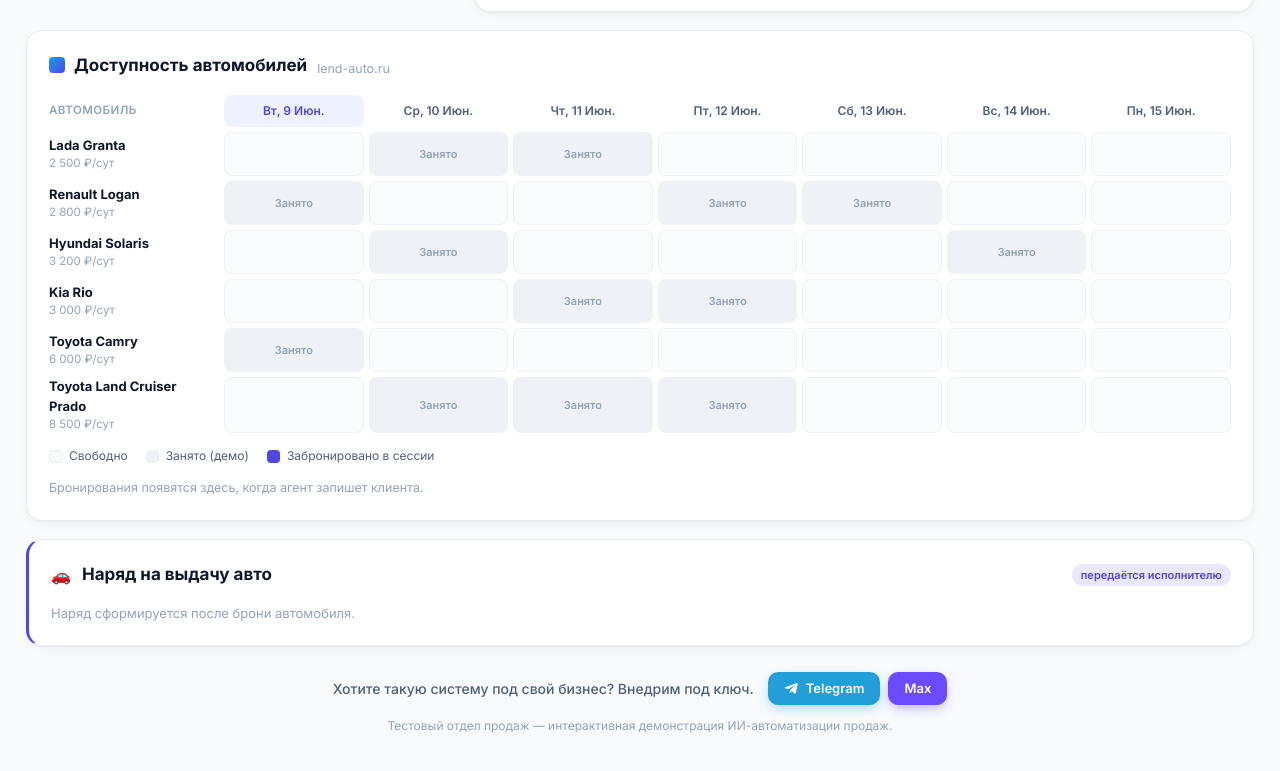
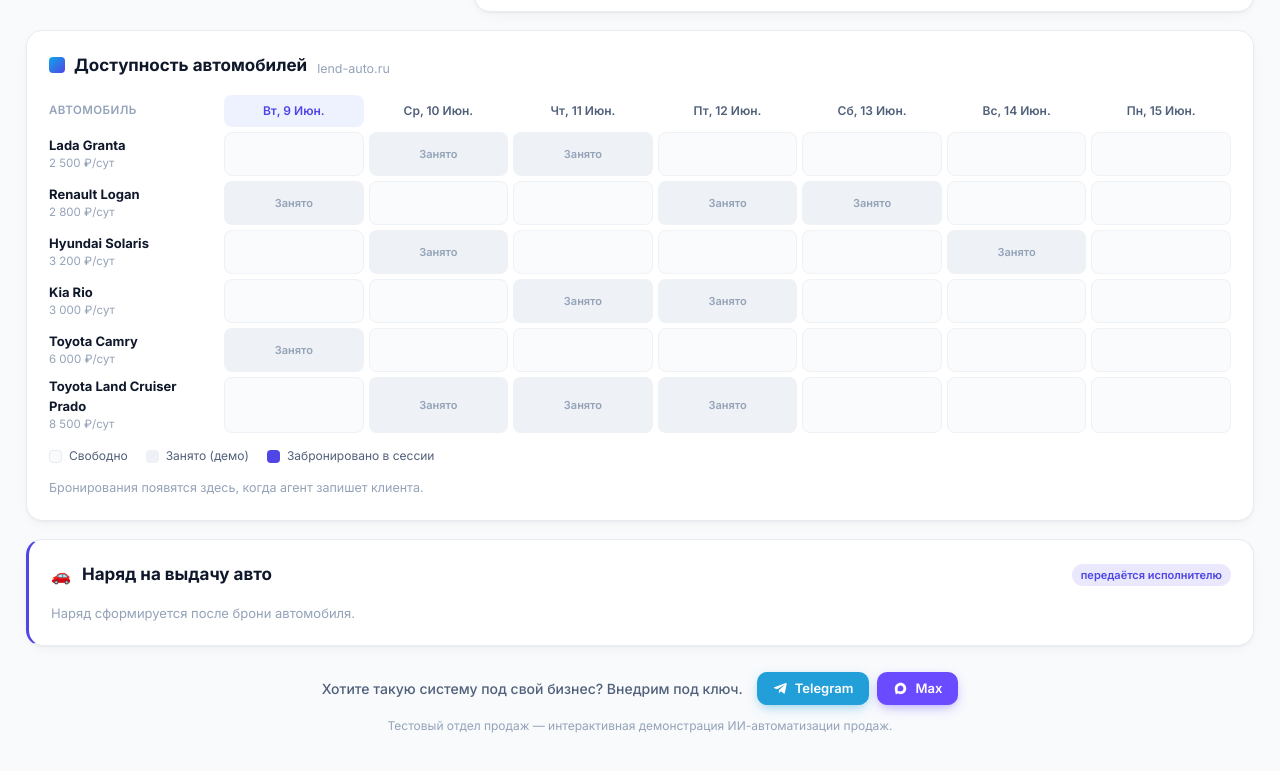
Before and after one commit to nickddd-hash/sandbox, a React (Vite) app in the folder frontend/: page / in a window 1280 px wide. Shown: the part 821-1592 px from the top of the page. Built offline with nearby package versions, Linux system fonts and the light colour scheme.

Commit message:
ui: лого Max на кнопке контакта (белый глиф)

```diff
--- a/frontend/src/App.tsx
+++ b/frontend/src/App.tsx
@@ -131,6 +131,9 @@ export default function App() {
               Telegram
             </a>
             <a className="foot-tg foot-max" href="tel:+79265383933" title="+7 926 538-39-33">
+              <svg viewBox="0 0 1000 1000" aria-hidden="true">
+                <path fillRule="evenodd" clipRule="evenodd" d="M508.211 878.328c-75.007 0-109.864-10.95-170.453-54.75-38.325 49.275-159.686 87.783-164.979 21.9 0-49.456-10.95-91.248-23.36-136.873-14.782-56.21-31.572-118.807-31.572-209.508 0-216.626 177.754-379.597 388.357-379.597 210.785 0 375.947 171.001 375.947 381.604.707 207.346-166.595 376.118-373.94 377.224m3.103-571.585c-102.564-5.292-182.499 65.7-200.201 177.024-14.6 92.162 11.315 204.398 33.397 210.238 10.585 2.555 37.23-18.98 53.837-35.587a189.8 189.8 0 0 0 92.71 33.032c106.273 5.112 197.08-75.794 204.215-181.95 4.154-106.382-77.67-196.486-183.958-202.574Z" />
+              </svg>
               Max
             </a>
           </div>
```
